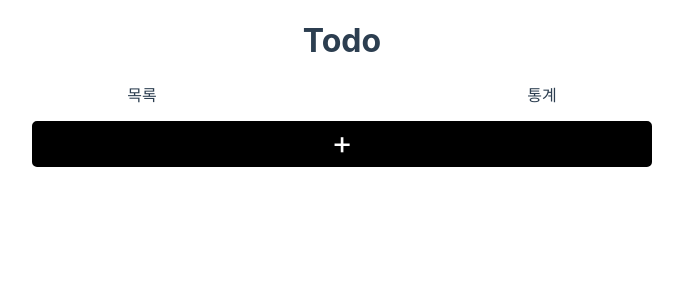
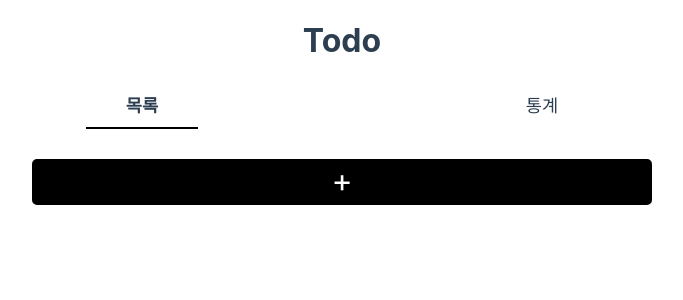
Before and after one commit to aemaaeng/todo-list-with-vue, a Vue app: page /todos in a window 1280 px wide. Shown: the top 300 px of the page, without its empty margins (298-981 px from the left). Built offline with nearby package versions, Linux system fonts and the light colour scheme.

Commit message:
design: 현재 탭 강조 표시 vue-router의 router-link-active 클래스를 이용해 활성화된 탭에 스타일 부여

```diff
--- a/src/App.vue
+++ b/src/App.vue
@@ -37,6 +37,19 @@ h1 {
 nav {
   display: flex;
   justify-content: space-around;
+  align-items: center;
+  font-size: 1.1rem;
+  margin-bottom: 30px;
+}
+
+nav > a {
+  padding: 10px 40px;
+  border-bottom: 2px solid white;
+}
+
+.router-link-active {
+  font-weight: 600;
+  border-bottom: 2px solid black;
 }
 
 main {
```
